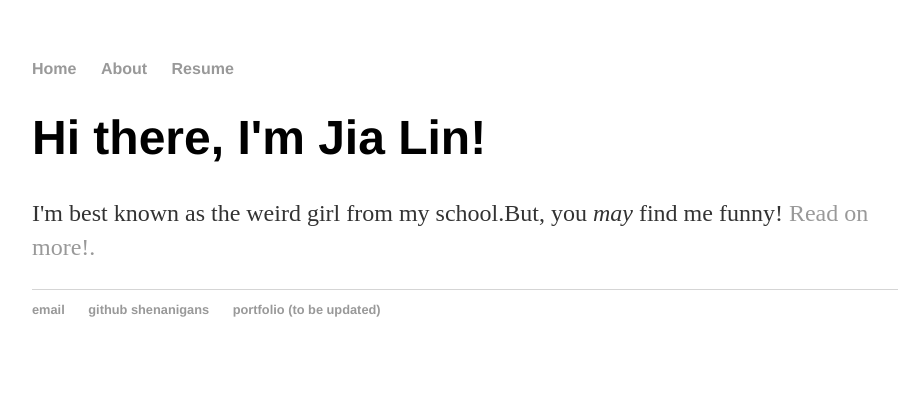
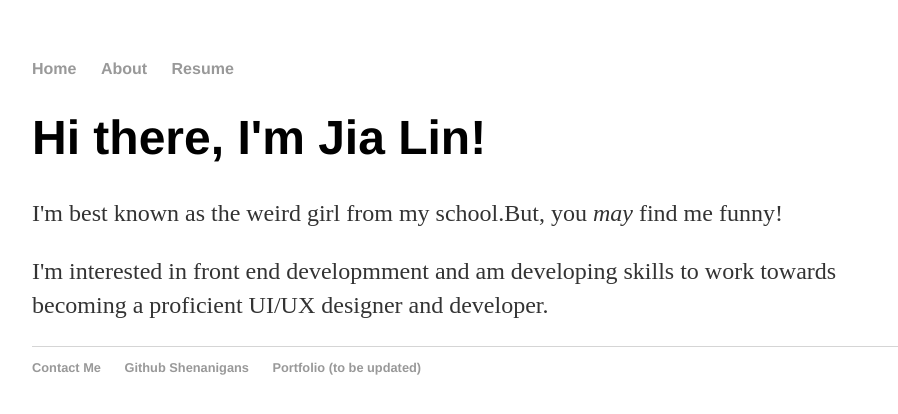
Before and after one commit to jlin95/jlin95.github.io, a Jekyll site: the page index.html, which Jekyll copies as it is, in a window 1280 px wide. Shown: the top 414 px of the page, without its empty margins (160-1058 px from the left). Built offline with Jekyll 4.4.1, drawn with Linux system fonts in a browser that asks for light colours.

Commit message:
Update index.html

```diff
--- a/index.html
+++ b/index.html
@@ -19,14 +19,17 @@
 		<div class="container">
     		<div class="blurb">
         		<h1>Hi there, I'm Jia Lin!</h1>
-				<p>I'm best known as the weird girl from my school.But, you <em>may</em> find me funny! <a href="/about">Read on more!.</a></p>
+				<p>I'm best known as the weird girl from my school.But, you <em>may</em> find me funny!</p>
+				<p>I'm interested in front end developmment and am developing skills to work towards becoming a
+				proficient UI/UX designer and developer. </p>
+
     		</div><!-- /.blurb -->
 		</div><!-- /.container -->
 		<footer>
     		<ul>
-        		<li><a href="mailto:leeway95@gmail.com">email</a></li>
-        		<li><a href="https://github.com/jlin95">github shenanigans</a></li>
-        		<li><a href="https://jliny.carbonmade.com">portfolio (to be updated)</a></li>
+        		<li><a href="mailto:leeway95@gmail.com">Contact Me</a></li>
+        		<li><a href="https://github.com/jlin95">Github Shenanigans</a></li>
+        		<li><a href="https://jliny.carbonmade.com">Portfolio (to be updated)</a></li>
 			</ul>
 		</footer>
 	</body>
```
